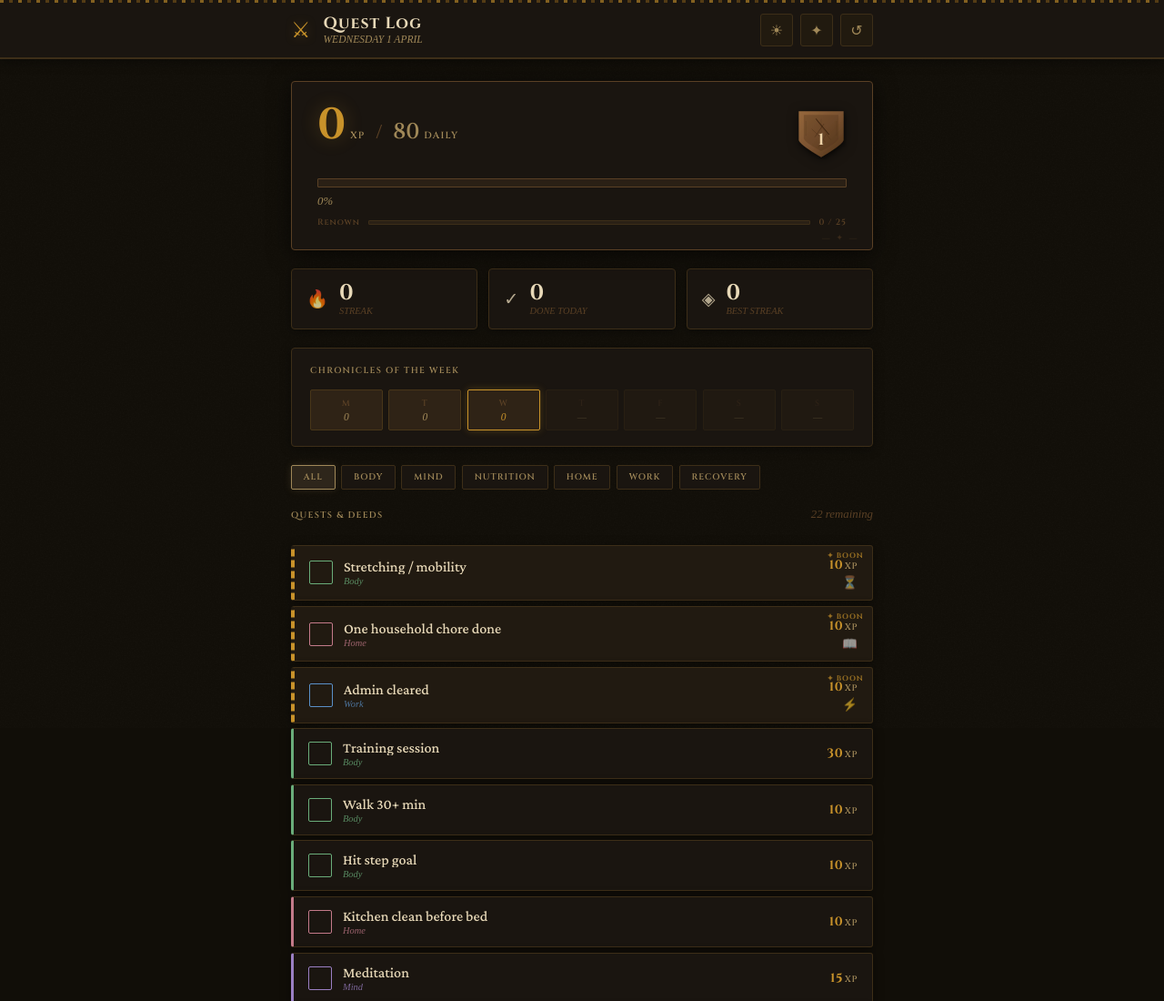
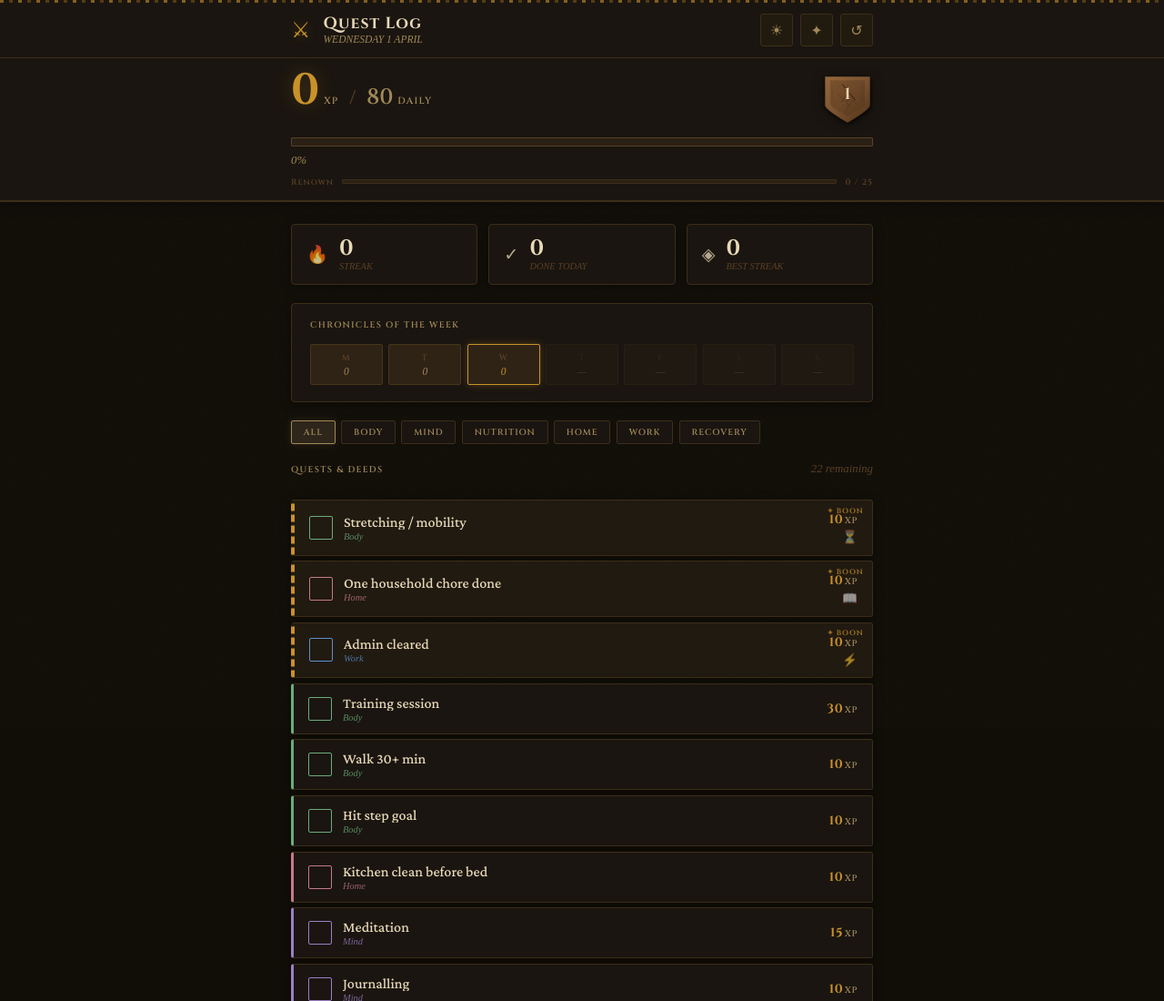
Before and after one commit to Shinryuu1991/Chronicle, a plain HTML site: page index.html in a window 1280 px wide. Shown: the top 1100 px of the page at 91% size. Drawn offline with nearby package versions, Linux system fonts and the light colour scheme; a web font is replaced by a local one.

Commit message:
Add files via upload

```diff
--- a/css/style.css
+++ b/css/style.css
@@ -101,6 +101,18 @@ body::before {
   opacity: 0.6;
 }
 
+.header-xp {
+  border-top: 1px solid var(--border);
+  background: var(--bg-panel);
+  transition: background 0.4s, border-color 0.4s;
+}
+
+.header-xp-inner {
+  max-width: 680px;
+  margin: 0 auto;
+  padding: 0.75rem 1.25rem 0.875rem;
+}
+
 .header-inner {
   max-width: 680px;
   margin: 0 auto;
@@ -174,28 +186,7 @@ body::before {
   z-index: 1;
 }
 
-/* ── XP SECTION ────────────────────────────────────────────────────────────── */
-.xp-section {
-  background: var(--bg-panel);
-  border: 1px solid var(--border-light);
-  border-radius: 4px;
-  padding: 1.5rem 1.75rem;
-  box-shadow: var(--shadow-panel);
-  position: relative;
-  overflow: hidden;
-  transition: background 0.4s, border-color 0.4s;
-}
-
-.xp-section::after {
-  content: '— ✦ —';
-  position: absolute;
-  bottom: 0.5rem;
-  right: 0.875rem;
-  font-size: 0.55rem;
-  color: var(--text-muted);
-  opacity: 0.5;
-  letter-spacing: 0.3em;
-}
+/* ── XP BAR (lives in sticky header) ──────────────────────────────────────── */
 
 .xp-numbers {
   display: flex;
@@ -957,7 +948,7 @@ select { cursor: pointer; }
   display: flex;
   align-items: center;
   justify-content: space-between;
-  margin-bottom: 1rem;
+  margin-bottom: 0.6rem;
   gap: 0.75rem;
 }
 
--- a/index.html
+++ b/index.html
@@ -29,13 +29,9 @@
         <button class="icon-btn" id="btn-reset" title="Reset Today" aria-label="Reset today">↺</button>
       </div>
     </div>
-  </header>
-
-  <!-- ── MAIN ── -->
-  <main class="app-main">
-
-    <!-- XP Dashboard -->
-    <section class="xp-section">
+    <!-- XP bar lives in the header so it stays visible while scrolling -->
+    <div class="header-xp">
+      <div class="header-xp-inner">
         <div class="xp-top-row">
           <div class="xp-numbers">
             <div class="xp-current">
@@ -48,9 +44,7 @@
               <span class="xp-unit">DAILY</span>
             </div>
           </div>
-        <div class="level-badge-wrap" id="level-badge-wrap" title="Your level">
-          <!-- SVG badge injected by JS -->
-        </div>
+          <div class="level-badge-wrap" id="level-badge-wrap" title="Your level"></div>
         </div>
         <div class="xp-bar-track">
           <div class="xp-bar-fill" id="xp-bar"></div>
@@ -60,7 +54,6 @@
           <span class="xp-pct" id="xp-pct">0%</span>
           <span class="xp-overflow hidden" id="xp-overflow">+0 OVERFLOW</span>
         </div>
-      <!-- Renown / level progress -->
         <div class="renown-row">
           <span class="renown-label">Renown</span>
           <div class="renown-bar-track">
@@ -68,7 +61,12 @@
           </div>
           <span class="renown-label" id="renown-label">0 / 25</span>
         </div>
-    </section>
+      </div>
+    </div>
+  </header>
+
+  <!-- ── MAIN ── -->
+  <main class="app-main">
 
     <!-- Stats Row -->
     <section class="stats-row">
--- a/js/levels.js
+++ b/js/levels.js
@@ -276,7 +276,7 @@ function generateShieldSVG(level, size = 56) {
 
   // ── Number label ──
   const numSize  = level >= 10 ? s * 0.28 : s * 0.32;
-  const numY     = s * 0.63;
+  const numY     = s * 0.42;
   const numColor = level >= 20 ? '#e8c84a'
     : level >= 15 ? '#e8f0f8'
     : level >= 10 ? '#c8ccd4'
```
Lines whose indentation alone changed are shown as unchanged.
